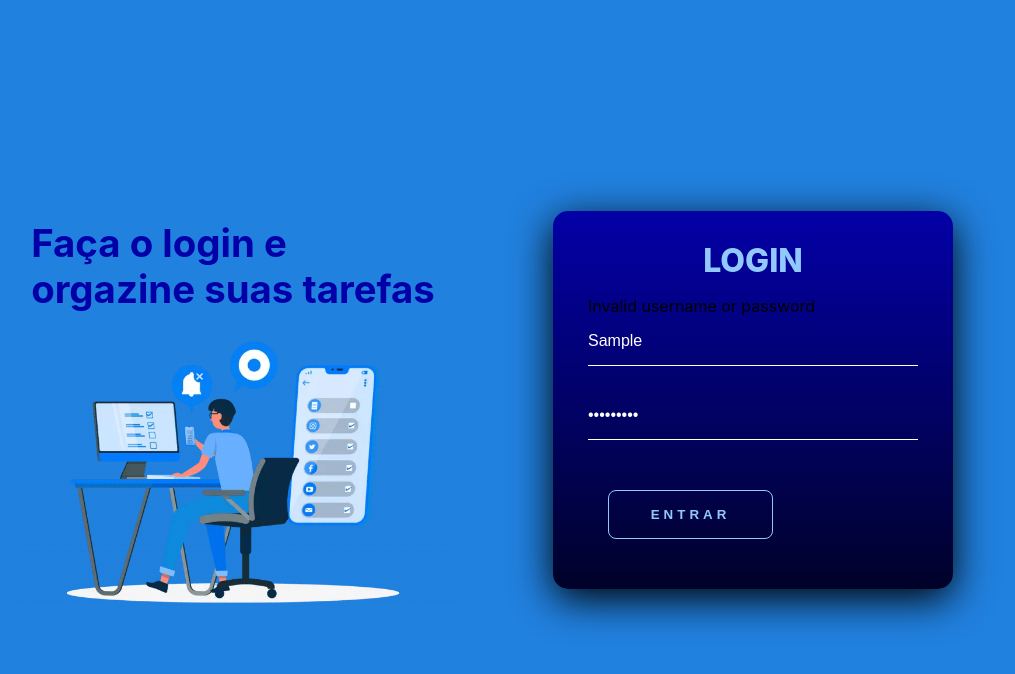
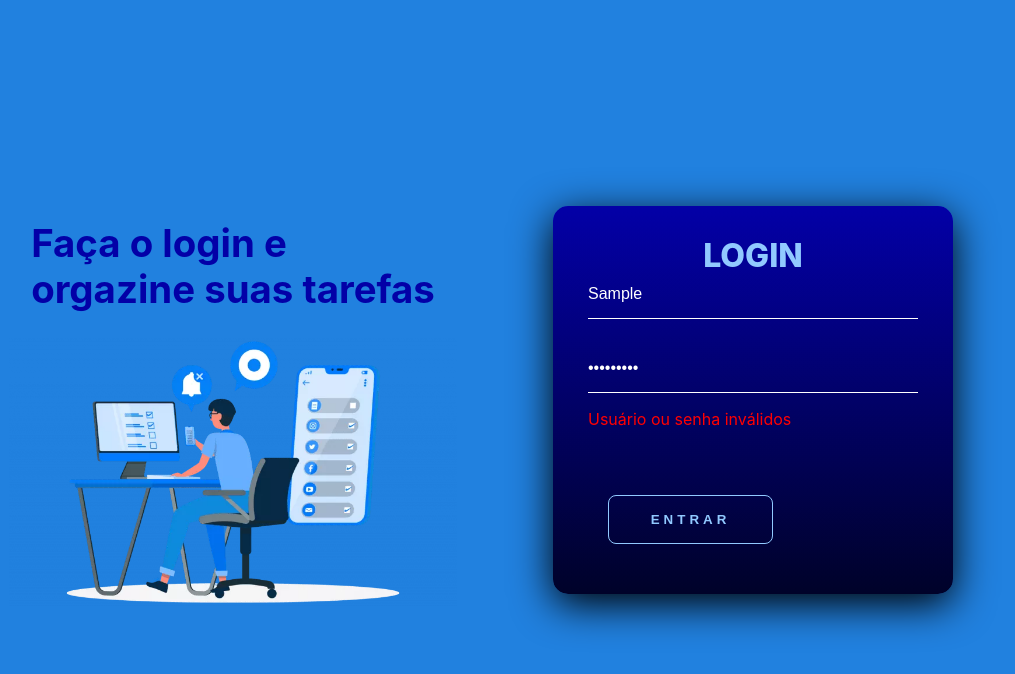
Before and after one commit to OtavioCanedo/To-do-list, a React (Create React App) app: page / in a window 1280 px wide. Both pictures are taken after typing "Sample", "Sample123" into the empty fields and a click on the button "ENTRAR". Shown: the top 674 px of the page, without its empty margins (207-1222 px from the left). Built offline with nearby package versions, Linux system fonts and the light colour scheme.

Commit message:
feat: Redirecionando para tela de tarefas

```diff
--- a/src/Components/Form/index.js
+++ b/src/Components/Form/index.js
@@ -1,25 +1,26 @@
 import React, { useState } from 'react';
 import './styles.css'
+import { useNavigate } from 'react-router-dom';
 
 const Form = () => {
   const [username, setUsername] = useState('');
   const [password, setPassword] = useState('');
   const [error, setError] = useState(null);
+  const navigate = useNavigate();
 
   function handleSubmit(event) {
     event.preventDefault();
 
     if (username === 'admin' && password === 'password') {
       setError(null);
-      // redirect to dashboard or show success message
+      navigate("/task")
     } else {
-      setError('Invalid username or password');
+      setError('Usuário ou senha inválidos');
     }
   }
 
   return (
     <form onSubmit={handleSubmit}>
-      {error && <p>{error}</p>}
       <label>
         <div className='textfield'>
           <input
@@ -27,7 +28,7 @@ const Form = () => {
             type="text"
             value={username}
             onChange={event => setUsername(event.target.value)}
-          />
+            />
         </div>
       </label>
       <br />
@@ -38,11 +39,12 @@ const Form = () => {
             placeholder="Senha"
             value={password}
             onChange={event => setPassword(event.target.value)}
-          />
+            />
+            {error && <p className='error'>{error}</p>}
         </div>
       </label>
       <br />
-      <button type="submit" className='button'>ENTRAR</button>
+      <button type="submit" className='button' onClick={handleSubmit}>ENTRAR</button>
     </form>
   );
 }
```
